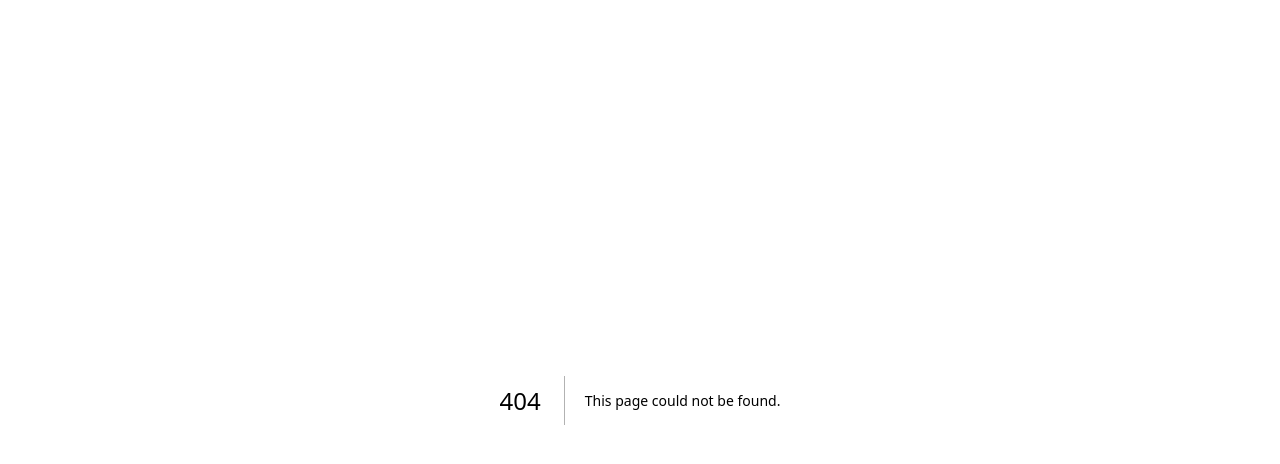
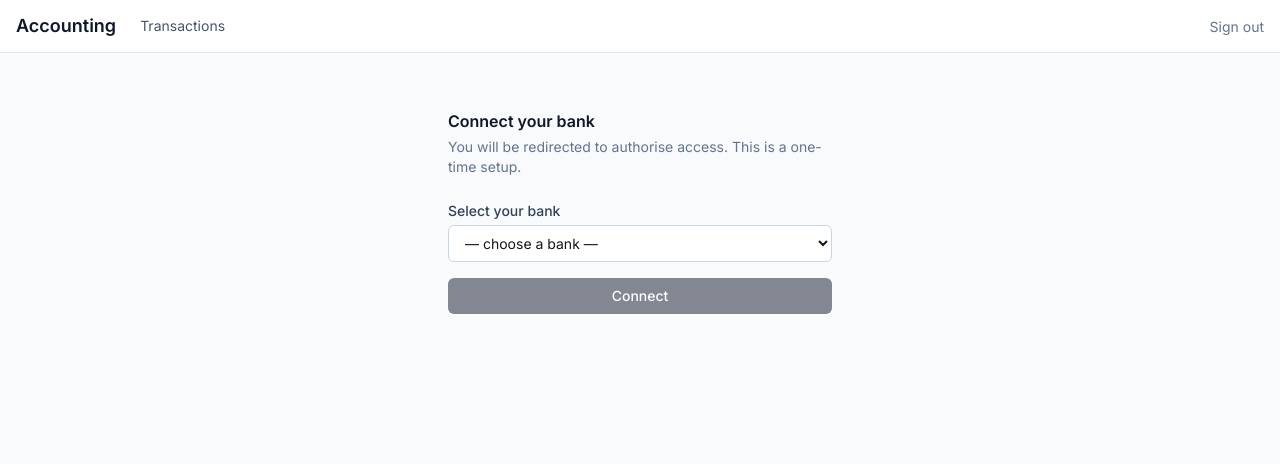
Before and after one commit to louisgarnier/accounting, a Next.js app in the folder frontend/: page /banking/connect in a window 1280 px wide. Before the commit this address had no page. Shown: the top 464 px of the page. Built offline with nearby package versions, Linux system fonts and the light colour scheme.

Commit message:
[EPIC-3] feat: add connect bank page and callback handler

```diff
--- /dev/null
+++ b/frontend/app/(dashboard)/banking/callback/page.tsx
@@ -0,0 +1,42 @@
+import { redirect } from 'next/navigation'
+import { createClient } from '@/lib/supabase/server'
+
+export default async function BankingCallbackPage({
+  searchParams,
+}: {
+  searchParams: Promise<{ code?: string; error?: string; state?: string }>
+}) {
+  const params = await searchParams
+
+  if (params.error || !params.code) {
+    redirect('/transactions?bank_error=1')
+  }
+
+  const supabase = await createClient()
+  const {
+    data: { session },
+  } = await supabase.auth.getSession()
+
+  if (!session) {
+    redirect('/login')
+  }
+
+  const resp = await fetch(
+    `${process.env.NEXT_PUBLIC_BACKEND_URL}/api/banking/sessions`,
+    {
+      method: 'POST',
+      headers: {
+        'Content-Type': 'application/json',
+        Authorization: `Bearer ${session.access_token}`,
+      },
+      body: JSON.stringify({ code: params.code }),
+      cache: 'no-store',
+    }
+  )
+
+  if (!resp.ok) {
+    redirect('/transactions?bank_error=1')
+  }
+
+  redirect('/transactions?bank_connected=1')
+}
--- /dev/null
+++ b/frontend/app/(dashboard)/banking/connect/page.tsx
@@ -0,0 +1,94 @@
+'use client'
+
+import { useState } from 'react'
+import { createClient } from '@/lib/supabase/client'
+
+const BANKS = [
+  { name: 'BNP Paribas', country: 'FR' },
+  { name: 'Société Générale', country: 'FR' },
+  { name: 'Crédit Agricole', country: 'FR' },
+  { name: 'LCL', country: 'FR' },
+  { name: "Caisse d'Épargne", country: 'FR' },
+  { name: 'Banque Populaire', country: 'FR' },
+  { name: 'La Banque Postale', country: 'FR' },
+  { name: 'HSBC France', country: 'FR' },
+  { name: 'Revolut', country: 'FR' },
+]
+
+export default function ConnectBankPage() {
+  const [selectedBank, setSelectedBank] = useState('')
+  const [loading, setLoading] = useState(false)
+  const [error, setError] = useState('')
+
+  async function handleConnect() {
+    if (!selectedBank) return
+    setLoading(true)
+    setError('')
+
+    const bank = BANKS.find((b) => b.name === selectedBank)!
+    const supabase = createClient()
+    const {
+      data: { session },
+    } = await supabase.auth.getSession()
+
+    try {
+      const resp = await fetch(
+        `${process.env.NEXT_PUBLIC_BACKEND_URL}/api/banking/connect`,
+        {
+          method: 'POST',
+          headers: {
+            'Content-Type': 'application/json',
+            Authorization: `Bearer ${session?.access_token}`,
+          },
+          body: JSON.stringify({
+            bank_name: bank.name,
+            bank_country: bank.country,
+          }),
+        }
+      )
+      if (!resp.ok) throw new Error('Connection failed')
+      const { url } = await resp.json()
+      window.location.href = url
+    } catch {
+      setError('Could not connect to your bank. Please try again.')
+      setLoading(false)
+    }
+  }
+
+  return (
+    <div className="max-w-sm mx-auto py-8">
+      <h2 className="text-base font-semibold text-slate-900 mb-1">
+        Connect your bank
+      </h2>
+      <p className="text-sm text-slate-500 mb-6">
+        You will be redirected to authorise access. This is a one-time setup.
+      </p>
+
+      <label className="block text-sm font-medium text-slate-700 mb-1">
+        Select your bank
+      </label>
+      <select
+        value={selectedBank}
+        onChange={(e) => setSelectedBank(e.target.value)}
+        className="w-full border border-slate-300 rounded-md px-3 py-2 text-sm mb-4 bg-white"
+      >
+        <option value="">— choose a bank —</option>
+        {BANKS.map((b) => (
+          <option key={b.name} value={b.name}>
+            {b.name}
+          </option>
+        ))}
+      </select>
+
+      {error && <p className="text-sm text-red-600 mb-3">{error}</p>}
+
+      <button
+        onClick={handleConnect}
+        disabled={!selectedBank || loading}
+        className="w-full bg-slate-900 text-white text-sm font-medium rounded-md px-4 py-2 disabled:opacity-50"
+      >
+        {loading ? 'Redirecting…' : 'Connect'}
+      </button>
+    </div>
+  )
+}
```
